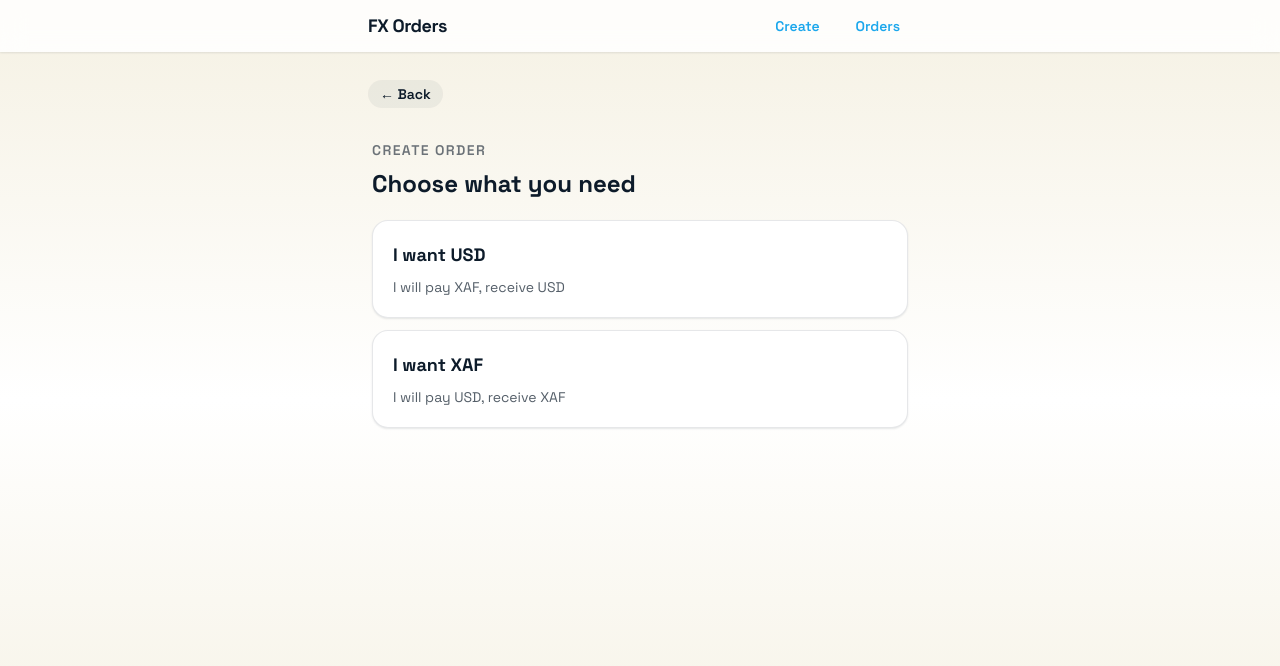
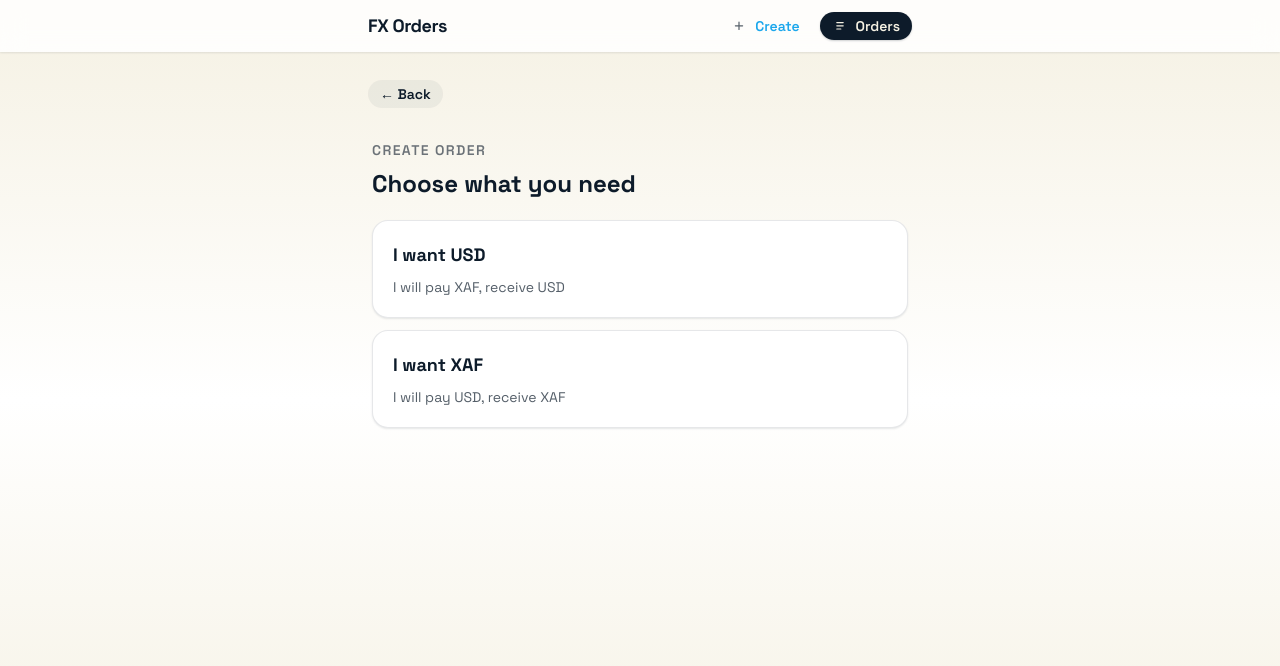
Before and after one commit to absalomshu/speedpayfx, a Next.js app: page /create in a window 1280 px wide. Shown: the top 666 px of the page. Built offline with nearby package versions, Linux system fonts and the light colour scheme.

Commit message:
Add header icons and highlight Orders button

```diff
--- a/components/HeaderBar.tsx
+++ b/components/HeaderBar.tsx
@@ -9,11 +9,26 @@ export function HeaderBar() {
             FX Orders
           </Link>
         </div>
-        <nav className="flex items-center gap-3 text-sm font-semibold text-midnight/80">
-          <Link href="/create" className="rounded-full px-3 py-1 hover:bg-midnight/5">
+        <nav className="flex items-center gap-2 text-sm font-semibold text-midnight/80">
+          <Link href="/create" className="inline-flex items-center gap-2 rounded-full px-3 py-1 hover:bg-midnight/5">
+            <svg aria-hidden="true" viewBox="0 0 20 20" className="h-4 w-4 text-midnight/70">
+              <path
+                fill="currentColor"
+                d="M10 4.5a.75.75 0 0 1 .75.75v3.75h3.75a.75.75 0 0 1 0 1.5h-3.75v3.75a.75.75 0 0 1-1.5 0v-3.75H5.5a.75.75 0 0 1 0-1.5h3.75V5.25A.75.75 0 0 1 10 4.5Z"
+              />
+            </svg>
             Create
           </Link>
-          <Link href="/orders" className="rounded-full px-3 py-1 hover:bg-midnight/5">
+          <Link
+            href="/orders"
+            className="inline-flex items-center gap-2 rounded-full bg-midnight px-3 py-1 text-sand shadow-sm shadow-midnight/20 transition hover:-translate-y-0.5 hover:bg-midnight/90"
+          >
+            <svg aria-hidden="true" viewBox="0 0 20 20" className="h-4 w-4 text-sand">
+              <path
+                fill="currentColor"
+                d="M5.25 5.75A.75.75 0 0 1 6 5h8a.75.75 0 0 1 0 1.5H6a.75.75 0 0 1-.75-.75Zm0 4A.75.75 0 0 1 6 9h8a.75.75 0 0 1 0 1.5H6a.75.75 0 0 1-.75-.75Zm0 4A.75.75 0 0 1 6 13h5a.75.75 0 0 1 0 1.5H6a.75.75 0 0 1-.75-.75Z"
+              />
+            </svg>
             Orders
           </Link>
         </nav>
```
